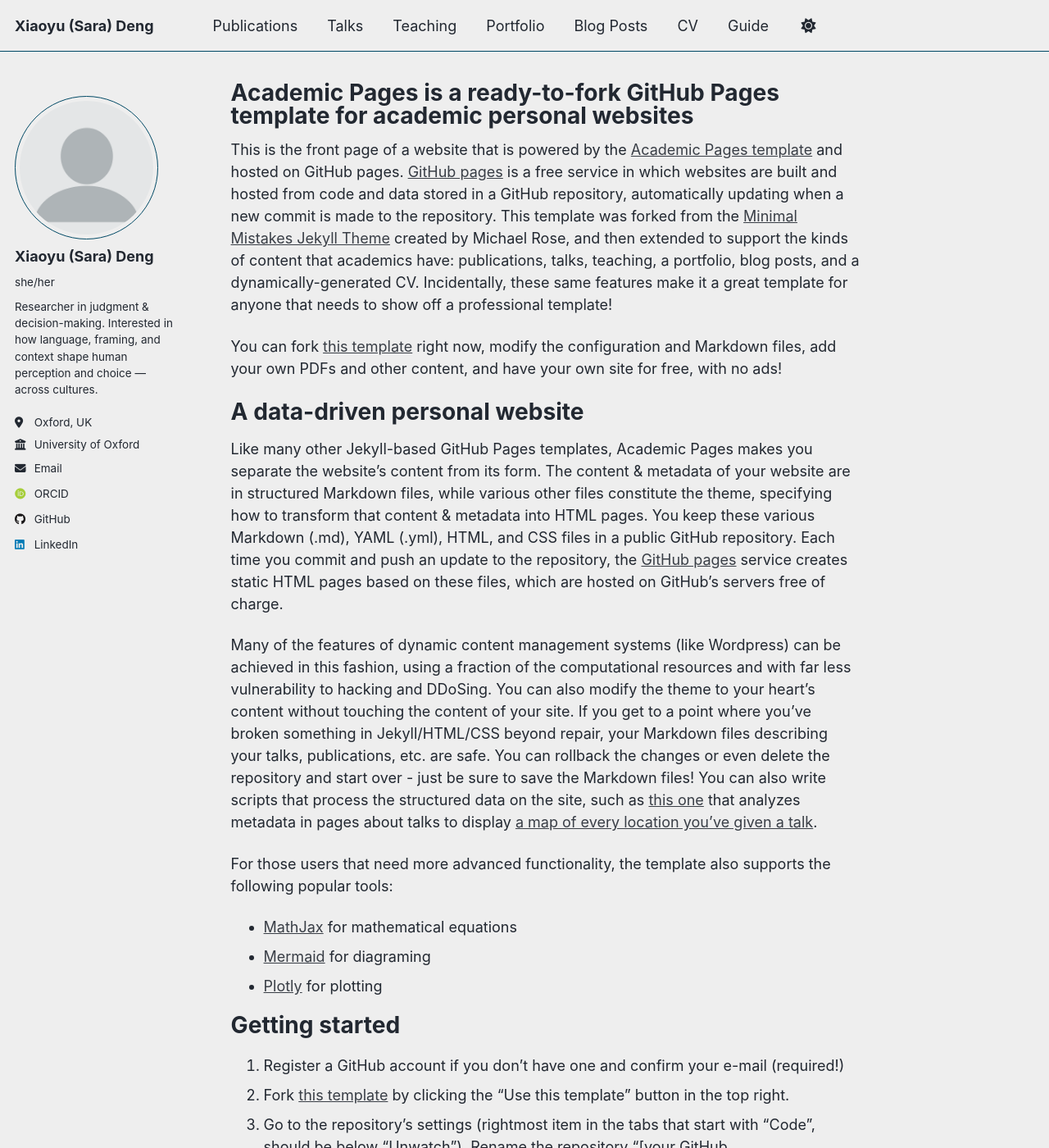
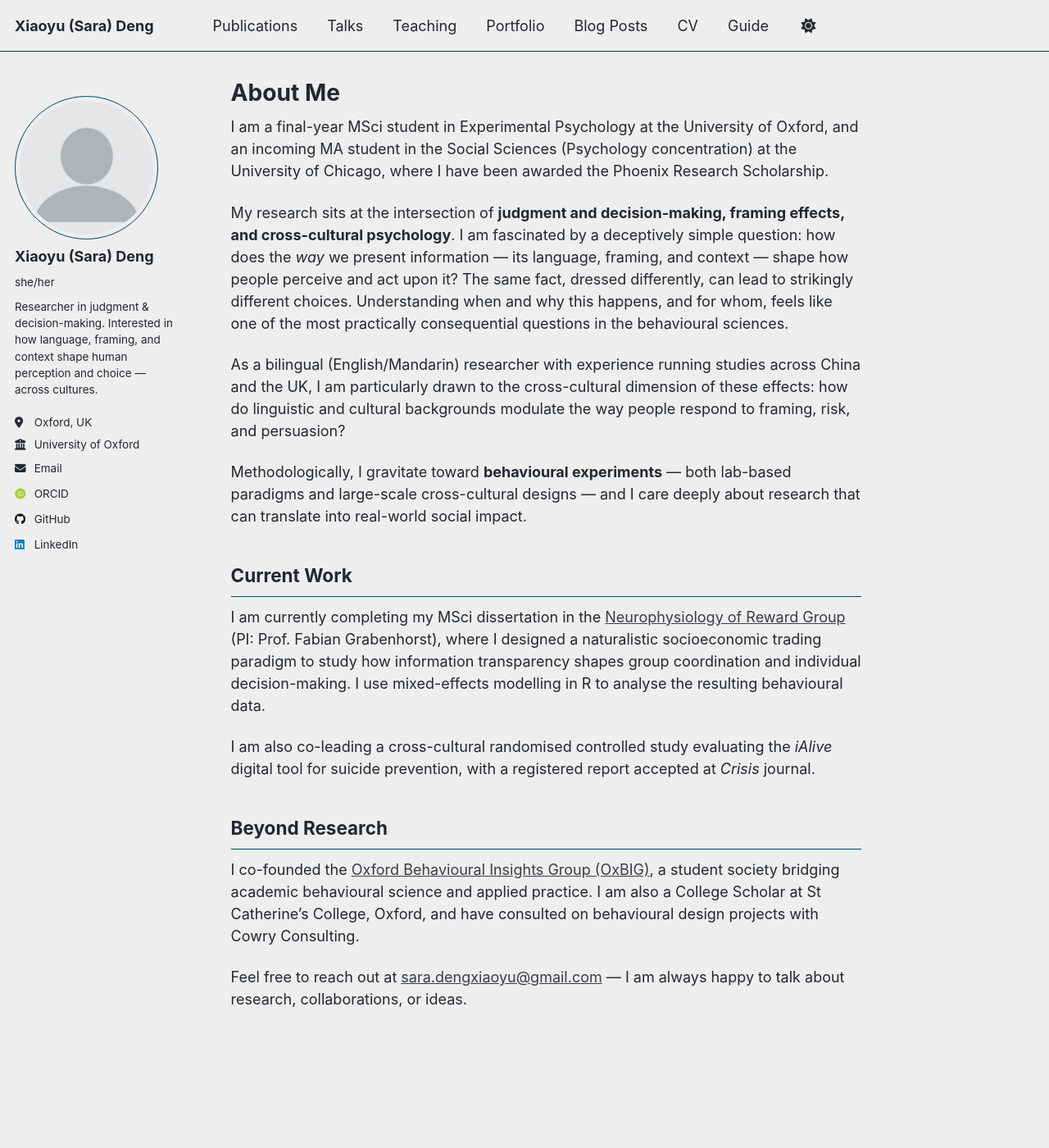
Before and after one commit to saradeng713/saradeng713.github.io, a Jekyll site: the page built from _pages/about.md, in a window 1280 px wide and 1400 px high. Shown: the whole window at 82% size. Built offline with Jekyll 4.4.1, drawn with Linux system fonts in a browser that asks for light colours; some web fonts are replaced; a script that is not in the unit is left out; some of the changed text lies outside the part shown.

Commit message:
Update about.md

```diff
--- a/_pages/about.md
+++ b/_pages/about.md
@@ -1,56 +1,28 @@
 ---
 permalink: /
-title: "Academic Pages is a ready-to-fork GitHub Pages template for academic personal websites"
+title: "About Me"
 author_profile: true
 redirect_from:
   - /about/
   - /about.html
 ---
 
-This is the front page of a website that is powered by the [Academic Pages template](https://github.com/academicpages/academicpages.github.io) and hosted on GitHub pages. [GitHub pages](https://pages.github.com) is a free service in which websites are built and hosted from code and data stored in a GitHub repository, automatically updating when a new commit is made to the repository. This template was forked from the [Minimal Mistakes Jekyll Theme](https://mmistakes.github.io/minimal-mistakes/) created by Michael Rose, and then extended to support the kinds of content that academics have: publications, talks, teaching, a portfolio, blog posts, and a dynamically-generated CV. Incidentally, these same features make it a great template for anyone that needs to show off a professional template!
+I am a final-year MSci student in Experimental Psychology at the University of Oxford, and an incoming MA student in the Social Sciences (Psychology concentration) at the University of Chicago, where I have been awarded the Phoenix Research Scholarship.
 
- You can fork [this template](https://github.com/academicpages/academicpages.github.io) right now, modify the configuration and Markdown files, add your own PDFs and other content, and have your own site for free, with no ads!
+My research sits at the intersection of **judgment and decision-making, framing effects, and cross-cultural psychology**. I am fascinated by a deceptively simple question: how does the *way* we present information — its language, framing, and context — shape how people perceive and act upon it? The same fact, dressed differently, can lead to strikingly different choices. Understanding when and why this happens, and for whom, feels like one of the most practically consequential questions in the behavioural sciences.
 
-A data-driven personal website
-======
-Like many other Jekyll-based GitHub Pages templates, Academic Pages makes you separate the website's content from its form. The content & metadata of your website are in structured Markdown files, while various other files constitute the theme, specifying how to transform that content & metadata into HTML pages. You keep these various Markdown (.md), YAML (.yml), HTML, and CSS files in a public GitHub repository. Each time you commit and push an update to the repository, the [GitHub pages](https://pages.github.com/) service creates static HTML pages based on these files, which are hosted on GitHub's servers free of charge.
+As a bilingual (English/Mandarin) researcher with experience running studies across China and the UK, I am particularly drawn to the cross-cultural dimension of these effects: how do linguistic and cultural backgrounds modulate the way people respond to framing, risk, and persuasion?
 
-Many of the features of dynamic content management systems (like Wordpress) can be achieved in this fashion, using a fraction of the computational resources and with far less vulnerability to hacking and DDoSing. You can also modify the theme to your heart's content without touching the content of your site. If you get to a point where you've broken something in Jekyll/HTML/CSS beyond repair, your Markdown files describing your talks, publications, etc. are safe. You can rollback the changes or even delete the repository and start over - just be sure to save the Markdown files! You can also write scripts that process the structured data on the site, such as [this one](https://github.com/academicpages/academicpages.github.io/blob/master/talkmap.ipynb) that analyzes metadata in pages about talks to display [a map of every location you've given a talk](https://academicpages.github.io/talkmap.html).
+Methodologically, I gravitate toward **behavioural experiments** — both lab-based paradigms and large-scale cross-cultural designs — and I care deeply about research that can translate into real-world social impact.
 
-For those users that need more advanced functionality, the template also supports the following popular tools:
-- [MathJax](https://www.mathjax.org/) for mathematical equations
-- [Mermaid](https://mermaid.js.org/) for diagraming
-- [Plotly](https://plotly.com/javascript/) for plotting
+## Current Work
 
-Getting started
-======
-1. Register a GitHub account if you don't have one and confirm your e-mail (required!)
-1. Fork [this template](https://github.com/academicpages/academicpages.github.io) by clicking the "Use this template" button in the top right.
-1. Go to the repository's settings (rightmost item in the tabs that start with "Code", should be below "Unwatch"). Rename the repository "[your GitHub username].github.io", which will also be your website's URL.
-1. Set site-wide configuration and create content & metadata (see below -- also see [this set of diffs](http://archive.is/3TPas) showing what files were changed to set up [an example site](https://getorg-testacct.github.io) for a user with the username "getorg-testacct")
-1. Upload any files (like PDFs, .zip files, etc.) to the files/ directory. They will appear at https://[your GitHub username].github.io/files/example.pdf.
-1. Check status by going to the repository settings, in the "GitHub pages" section
+I am currently completing my MSci dissertation in the [Neurophysiology of Reward Group](https://grabenhorstlab.org/) (PI: Prof. Fabian Grabenhorst), where I designed a naturalistic socioeconomic trading paradigm to study how information transparency shapes group coordination and individual decision-making. I use mixed-effects modelling in R to analyse the resulting behavioural data.
 
-Site-wide configuration
-------
-The main configuration file for the site is in the base directory in [_config.yml](https://github.com/academicpages/academicpages.github.io/blob/master/_config.yml), which defines the content in the sidebars and other site-wide features. You will need to replace the default variables with ones about yourself and your site's github repository. The configuration file for the top menu is in [_data/navigation.yml](https://github.com/academicpages/academicpages.github.io/blob/master/_data/navigation.yml). For example, if you don't have a portfolio or blog posts, you can remove those items from that navigation.yml file to remove them from the header.
+I am also co-leading a cross-cultural randomised controlled study evaluating the *iAlive* digital tool for suicide prevention, with a registered report accepted at *Crisis* journal.
 
-Create content & metadata
-------
-For site content, there is one Markdown file for each type of content, which are stored in directories like _publications, _talks, _posts, _teaching, or _pages. For example, each talk is a Markdown file in the [_talks directory](https://github.com/academicpages/academicpages.github.io/tree/master/_talks). At the top of each Markdown file is structured data in YAML about the talk, which the theme will parse to do lots of cool stuff. The same structured data about a talk is used to generate the list of talks on the [Talks page](https://academicpages.github.io/talks), each [individual page](https://academicpages.github.io/talks/2012-03-01-talk-1) for specific talks, the talks section for the [CV page](https://academicpages.github.io/cv), and the [map of places you've given a talk](https://academicpages.github.io/talkmap.html) (if you run this [python file](https://github.com/academicpages/academicpages.github.io/blob/master/talkmap.py) or [Jupyter notebook](https://github.com/academicpages/academicpages.github.io/blob/master/talkmap.ipynb), which creates the HTML for the map based on the contents of the _talks directory).
+## Beyond Research
 
-**Markdown generator**
+I co-founded the [Oxford Behavioural Insights Group (OxBIG)](https://www.instagram.com/oxbig.ox/), a student society bridging academic behavioural science and applied practice. I am also a College Scholar at St Catherine's College, Oxford, and have consulted on behavioural design projects with Cowry Consulting.
 
-The repository includes [a set of Jupyter notebooks](https://github.com/academicpages/academicpages.github.io/tree/master/markdown_generator
-) that converts a CSV containing structured data about talks or presentations into individual Markdown files that will be properly formatted for the Academic Pages template. The sample CSVs in that directory are the ones I used to create my own personal website at stuartgeiger.com. My usual workflow is that I keep a spreadsheet of my publications and talks, then run the code in these notebooks to generate the Markdown files, then commit and push them to the GitHub repository.
-
-How to edit your site's GitHub repository
-------
-Many people use a git client to create files on their local computer and then push them to GitHub's servers. If you are not familiar with git, you can directly edit these configuration and Markdown files directly in the github.com interface. Navigate to a file (like [this one](https://github.com/academicpages/academicpages.github.io/blob/master/_talks/2012-03-01-talk-1.md) and click the pencil icon in the top right of the content preview (to the right of the "Raw | Blame | History" buttons). You can delete a file by clicking the trashcan icon to the right of the pencil icon. You can also create new files or upload files by navigating to a directory and clicking the "Create new file" or "Upload files" buttons.
-
-Example: editing a Markdown file for a talk
-![Editing a Markdown file for a talk](/images/editing-talk.png)
-
-For more info
-------
-More info about configuring Academic Pages can be found in [the guide](https://academicpages.github.io/markdown/), the [growing wiki](https://github.com/academicpages/academicpages.github.io/wiki), and you can always [ask a question on GitHub](https://github.com/academicpages/academicpages.github.io/discussions). The [guides for the Minimal Mistakes theme](https://mmistakes.github.io/minimal-mistakes/docs/configuration/) (which this theme was forked from) might also be helpful.
+Feel free to reach out at [sara.dengxiaoyu@gmail.com](mailto:sara.dengxiaoyu@gmail.com) — I am always happy to talk about research, collaborations, or ideas.
```
